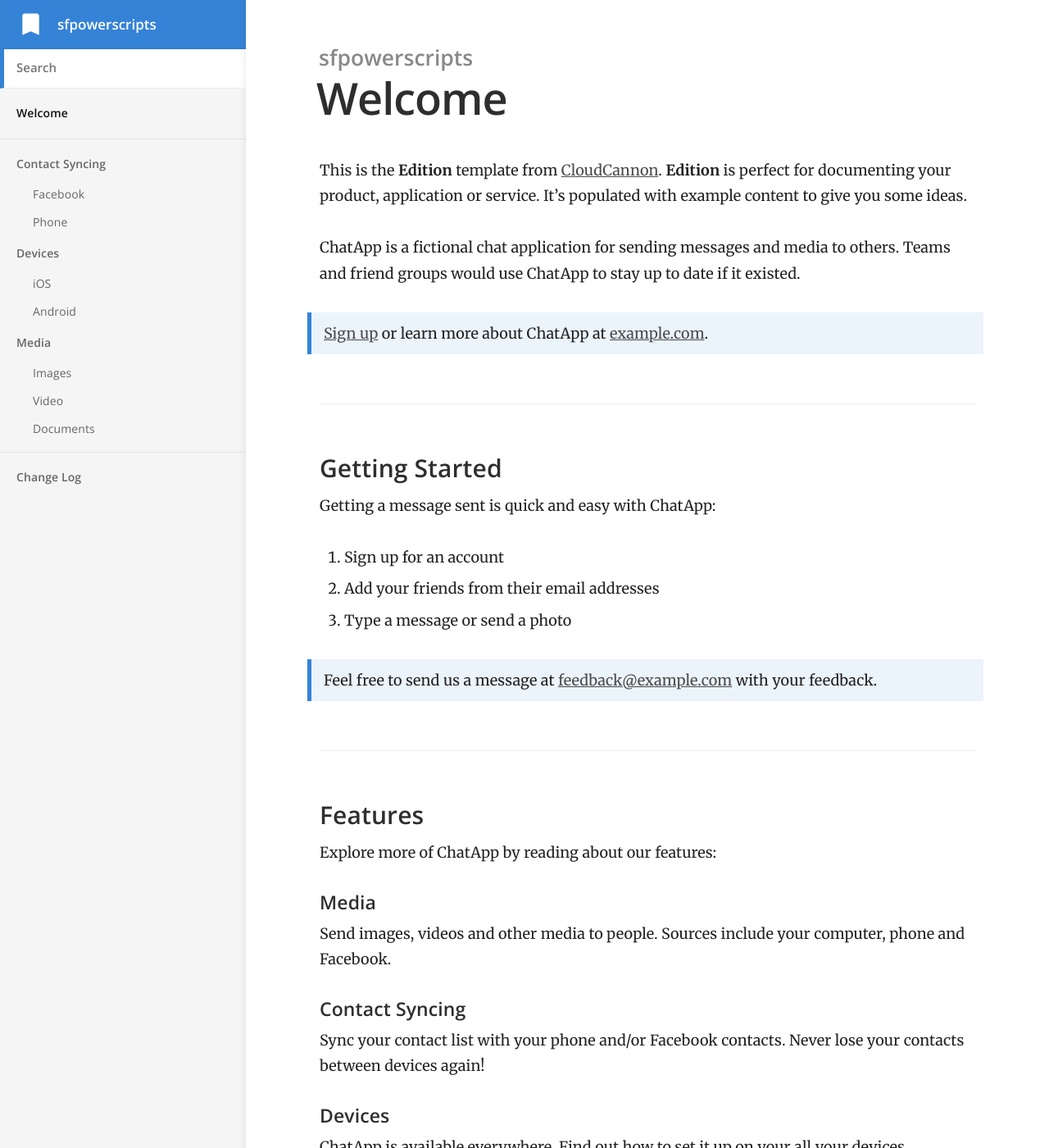
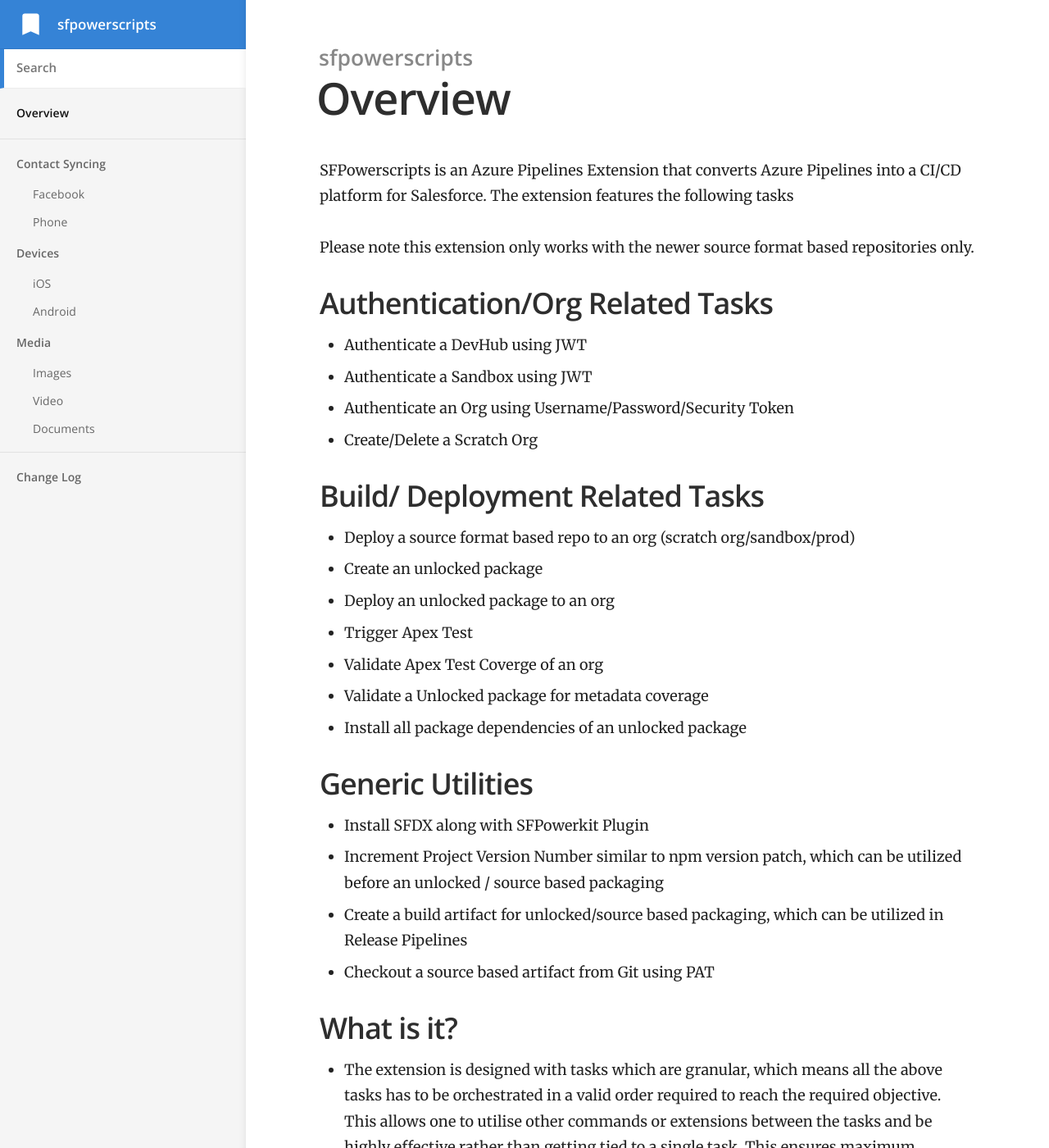
Before and after one commit to nbatterham/sfpowerscripts-doc, a Jekyll site: the page built from index.md, in a window 1280 px wide and 1400 px high. Shown: the whole window at 82% size. Built offline with Jekyll 4.4.1, drawn with Linux system fonts in a browser that asks for light colours; some of the changed text lies outside the part shown.

Commit message:
Updated Landing

```diff
--- a/index.md
+++ b/index.md
@@ -1,38 +1,65 @@
 ---
-title: Welcome
+title: Overview
 ---
 
-This is the **Edition** template from [CloudCannon](http://cloudcannon.com/).
-**Edition** is perfect for documenting your product, application or service.
-It's populated with example content to give you some ideas.
+SFPowerscripts is an Azure Pipelines Extension that converts Azure Pipelines into a CI/CD platform for Salesforce. The extension features the following tasks
 
-ChatApp is a fictional chat application for sending messages and media to others.
-Teams and friend groups would use ChatApp to stay up to date if it existed.
+Please note this extension only works with the newer source format based repositories only.
 
-> [Sign up](http://example.com/signup) or learn more about ChatApp at [example.com](http://example.com/).
+## Authentication/Org Related Tasks
 
-### Getting Started
+- Authenticate a DevHub using JWT
+- Authenticate a Sandbox using JWT
+- Authenticate an Org using Username/Password/Security Token
+- Create/Delete a Scratch Org
 
-Getting a message sent is quick and easy with ChatApp:
+## Build/ Deployment Related Tasks
 
-1. Sign up for an account
-2. Add your friends from their email addresses
-3. Type a message or send a photo
+- Deploy a source format based repo to an org (scratch org/sandbox/prod)
+- Create an unlocked package
+- Deploy an unlocked package to an org
+- Trigger Apex Test
+- Validate Apex Test Coverge of an org
+- Validate a Unlocked package for metadata coverage
+- Install all package dependencies of an unlocked package
 
-> Feel free to send us a message at [feedback@example.com](mailto:feedback@example.com) with your feedback.
+## Generic Utilities
 
-### Features
 
-Explore more of ChatApp by reading about our features:
+ - Install SFDX along with SFPowerkit Plugin
+ - Increment Project Version Number similar to npm version patch, which can be utilized before an unlocked / source based packaging
+ - Create a build artifact for unlocked/source based packaging, which can be utilized in Release Pipelines
+ - Checkout a source based artifact from Git using PAT
 
-#### Media
 
-Send images, videos and other media to people. Sources include your computer, phone and Facebook.
+## What is it?
 
-#### Contact Syncing
+- The extension is designed with tasks which are granular,  which means all the above tasks has to be orchestrated in a valid order required to reach the required objective.  This allows one to utilise other commands or extensions between the tasks and be highly effective rather than getting tied to a single task. This ensures maximum flexiblity while building the pipeline.
 
-Sync your contact list with your phone and/or Facebook contacts. Never lose your contacts between devices again!
+For eg: a Pull Request validation for an unlocked package  should feature the tasks in this order
 
-#### Devices
+![PR Pipeline](https://user-images.githubusercontent.com/15088656/64956434-e990ff80-d8cd-11e9-98fd-44847dc29c42.png)
 
-ChatApp is available everywhere. Find out how to set it up on your all your devices.
+ 1. Install the SFDX CLI
+ 2. Validate the unlocked package for metadata coverage
+ 3. Authenticate DevHub
+ 4. Create a Scratch Org
+ 5. Install Package Dependencies in the target scratch org
+ 6. Deploy source to the target scratch org
+ 7. Delete the scratch org
+
+- Most of the tasks are very thin wrappers aroud the equivalent sfdx cli commands or the open source sfpowerkit (SFDX CLI extension). Almost all parameters that are requred during a CI run is exposed. If you feel that is not enough for the task at hand, one can quickly fall back to command line parameterized just for the task
+
+- Though the tasks can all be utilized fully in build pipeline. It is recommended to utilize the Release Pipeline to deploy the artifats to make the full use of Azure Pipelines Capability.
+
+## Why do I have to use this? Can't I script it out?
+
+Of course you can, here are some advantages
+
+1. Save time from writing bash scripts in hooking all these tasks, such as ensuring you get the result values from the json output and parsing it to the next command
+2. Eliminate waste, multiple hours are spend on creating these scripts across multiple projects
+3. Open Source, so fork it and contribute it back
+
+## What if there is an issue with the plugin?
+
+Please create an issue, and I will try to rectify as soon as possible. Wile it being fixed, you can omit the particular task from the extension and resort to command line using simple scripts
```
Also changed, not shown: 4 other files.
